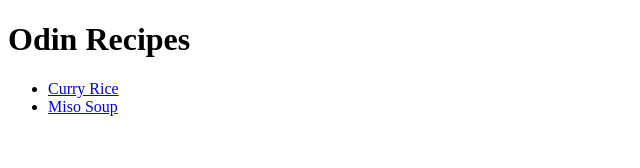
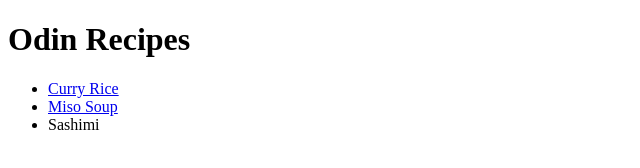
Before and after one commit to fong000/odin-recipes, a plain HTML site: page index.html in a window 1280 px wide. Shown: the full height of the page, 0-640 px from the left. Drawn offline with Linux system fonts and the light colour scheme.

Commit message:
add sashimi

```diff
--- a/index.html
+++ b/index.html
@@ -10,6 +10,7 @@
             <ul>
                 <li><a href="recipes/curry-rice.html">Curry Rice</a></li>
                 <li><a href="recipes/miso-soup.html">Miso Soup</a></li>
+                <li><a href="recipes/sashimi.html"></a>Sashimi</li>
             </ul>
 
 
```
